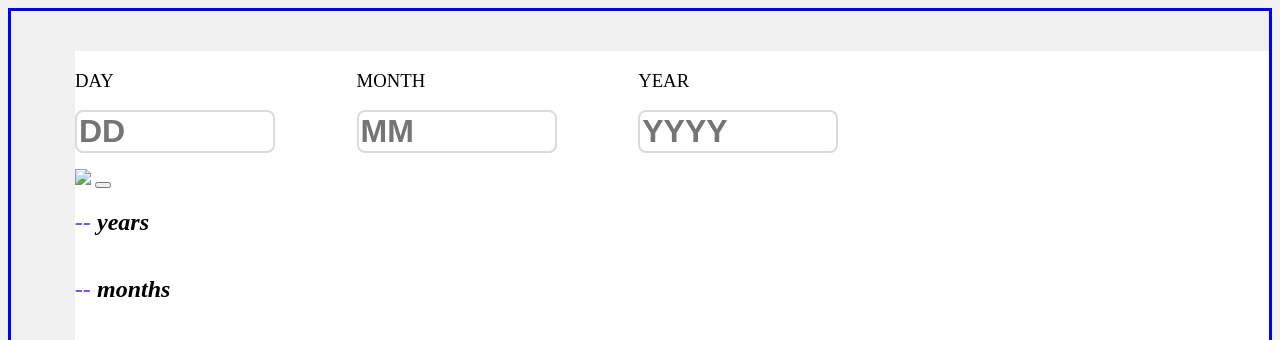
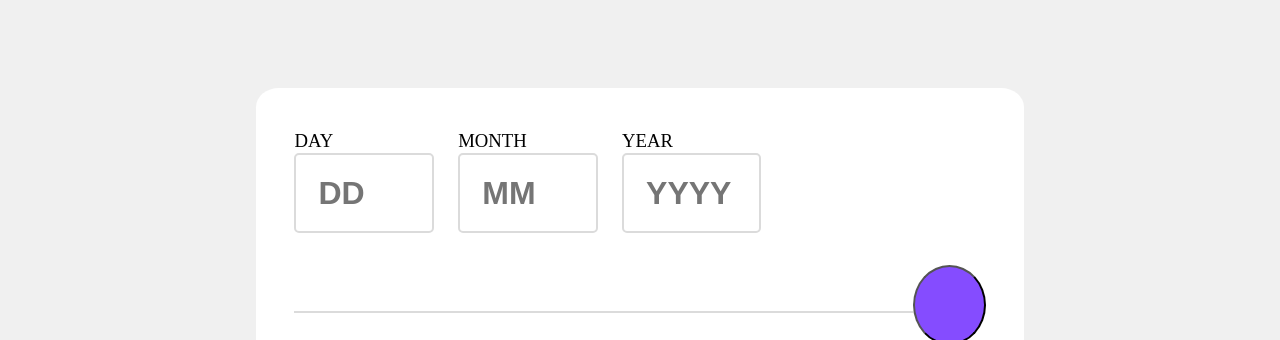
Before and after one commit to jessicadong101/age-calculator, a plain HTML site: page index.html in a window 1280 px wide. Shown: the top 340 px of the page. Drawn offline with Linux system fonts and the light colour scheme; a web font is replaced by a local one.

Commit message:
looks more visually accurate

```diff
--- a/index.html
+++ b/index.html
@@ -11,21 +11,21 @@
         <div class="box">
             <h3>DAY</h3>
             <input id="day" placeholder="DD" required>
-            <p id="error-day"></p>
+            <p class="error" id="error-day"></p>
         </div>
         <div class="box">
             <h3>MONTH</h3>
             <input id="month" placeholder="MM">
-            <p id="error-month"></p>
+            <p class="error" id="error-month"></p>
         </div>
         <div class="box">
             <h3>YEAR</h3>
             <input id="year" placeholder="YYYY">
-            <p id="error-year"></p>
+            <p class="error" id="error-year"></p>
         </div>
       </div>
       <div id="mid">
-        <img src="images/icon-arrow.svg">
+        <hr />
         <button onclick=getInput()></button>
       </div>
       <div id="bottom">
--- a/style.css
+++ b/style.css
@@ -12,54 +12,111 @@
 
 body {
     font-family: 'Poppins';
-    padding: 5vh 0 0 5vw;
-    border: 3px solid blue;
+    /* border: 3px solid blue; */
     background-color: var(--off_white);
+    height: 100vh;
+    overflow: hidden;
+    display: flex;
 }
 
 #app {
     background-color: var(--white);
+    display: flex;
+    justify-content: center;
+    flex-direction: column;
+    /* border: 3px solid orange; */
+    height: 80vh;
+    width: 60vw;
+    margin: auto;
+    padding: auto;
+    border-radius: 3% 3% 20% 3%;
 }
 
 /* top */
-h3 {
-    font-weight: 400;
+#top {
+    display: flex;
+    flex-direction: row;
+    column-gap: 2vw;
+    /* white-space: normal; */
+    height: 25%;
+    padding: 3% 5% 0;
+}
+
+.box {
+    width: 20%;
+    /* border: 2px solid red; */
 }
 
 input {
     border: 2px solid var(--light_grey);
-    border-radius: 8px;
+    border-radius: 5px;
     font-size: 2.5vw;
-    width: 15vw;
+    width: 95%;
+    height: 48%;
     font-weight: 700;
+    text-indent: 20px;
 }
 
 input:hover {
     border: 2px solid var(--purple) !important;
 }
 
-#top {
+h3 {
+    font-weight: 400;
+    margin-bottom: 1%;
+}
+
+.error {
+    margin-top: 1%;
+    font-style: italic;
+    font-weight: 400;
+}
+
+/* mid */
+#mid {
     display: flex;
     flex-direction: row;
-    column-gap: 2vw;
-    /* white-space: normal; */
+    /* justify-content: space-between; */
+    height: 15%;
+    width: 90%;
+    padding: 0 5%;
+    /* border: 2px solid green; */
 }
 
-.box {
-    width: 20vw;
-    /* border: 2px solid red; */
+button {
+    border-radius: 50%;
+    height: 80px;
+    width: 80px;
+    background-color: var(--purple);
+}
+
+hr {
+    margin: auto 0;
+    width: 100%;
+    height: 0;
+    border: 1px solid var(--light_grey);
 }
 
 /* bottom */
 #bottom {
     display: flex;
     flex-direction: column;
+    height: 60%;
+    padding: 0 5%;
 }
 
 h2 {
     font-weight: 800;
     font-style: italic;
+    font-size: 6vw;
+    margin: -8px 0;
 }
+
 .age {
     color: var(--purple);
+    font-weight: 800;
+    font-style: italic;
+    /* font-size: 80px; */
+    font-size: 5.5vw;
+    margin: -8px 0;
 }
```
